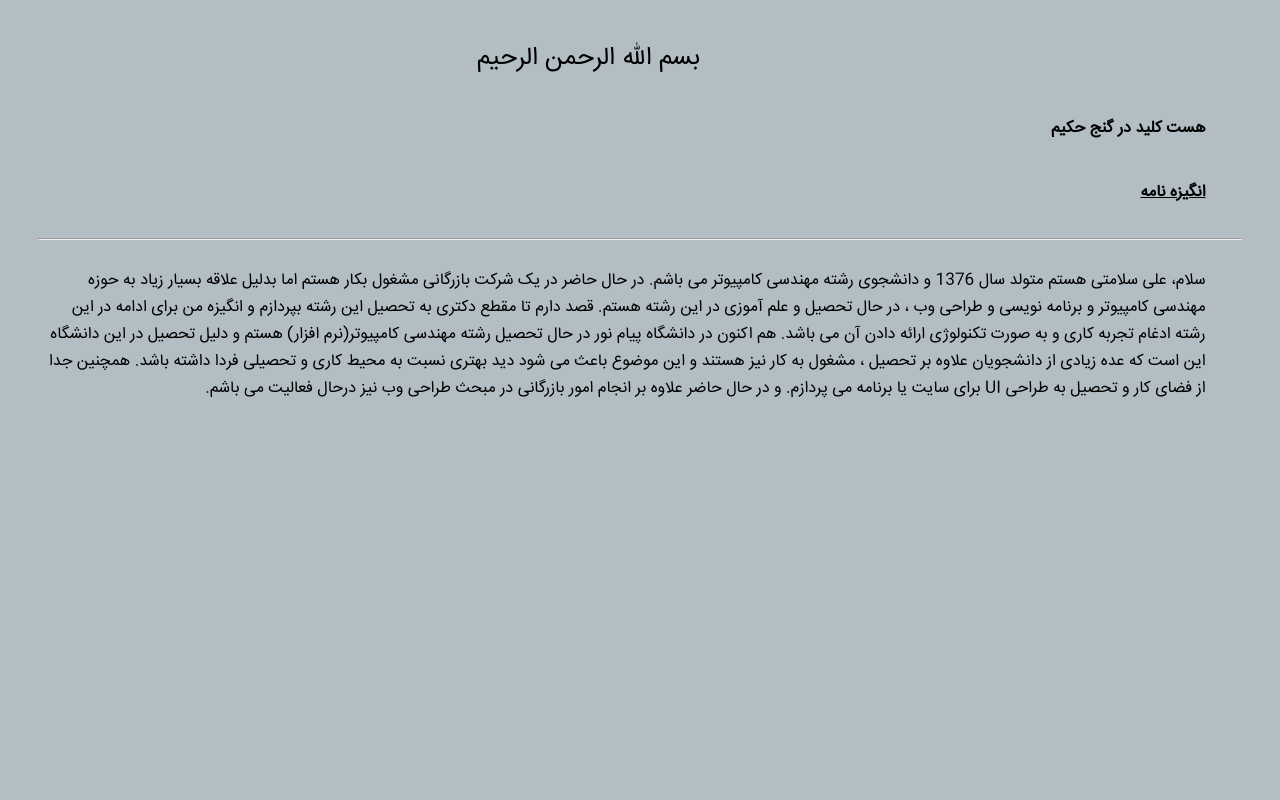
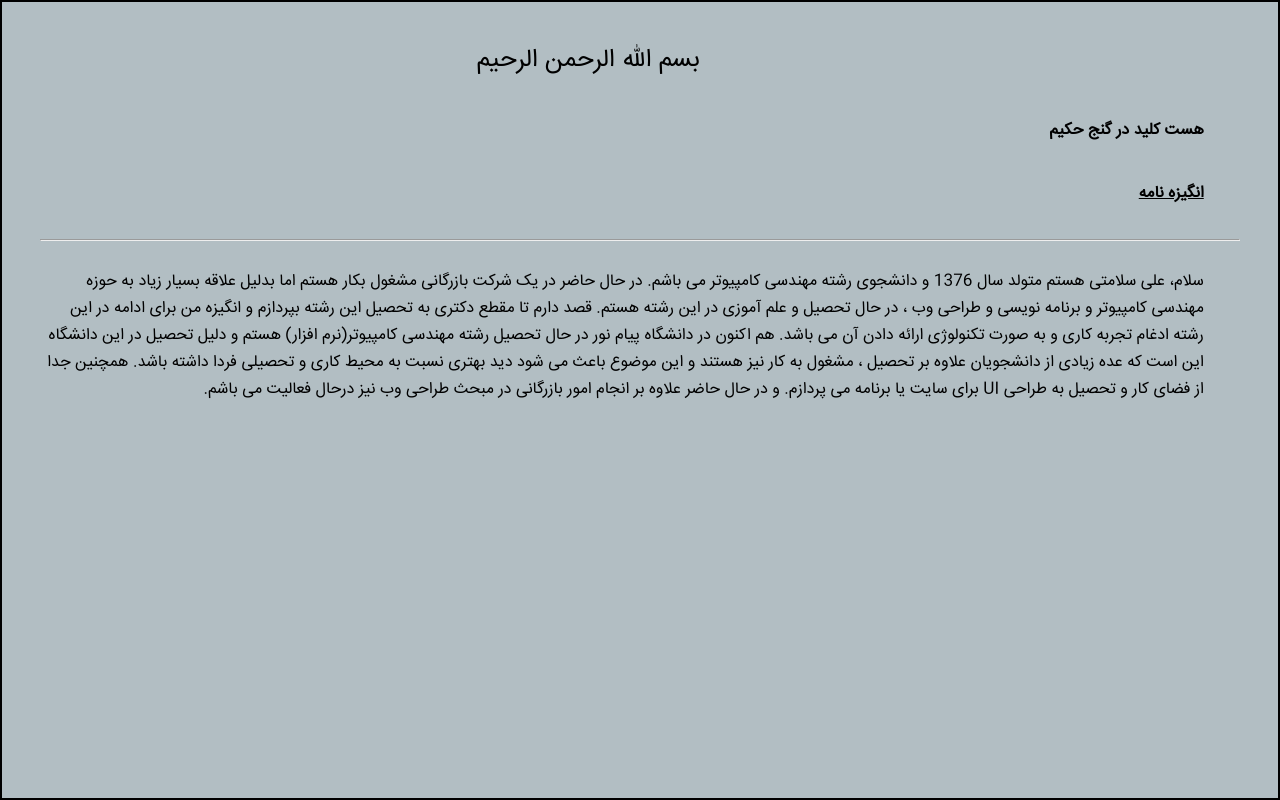
Before and after one commit to alisalamati/SOP, a plain HTML site: page index.html in a window 1280 px wide. Drawn offline with Linux system fonts and the light colour scheme.

Commit message:
Update index.html

```diff
--- a/index.html
+++ b/index.html
@@ -9,7 +9,7 @@
     <link rel="stylesheet" href="style.css">
 
 </head>
-<body style="background-color:#b2bec3;">
+<body style="background-color:#b2bec3;border:2px solid black;">
 <div class="center">
 
     <span>
```
